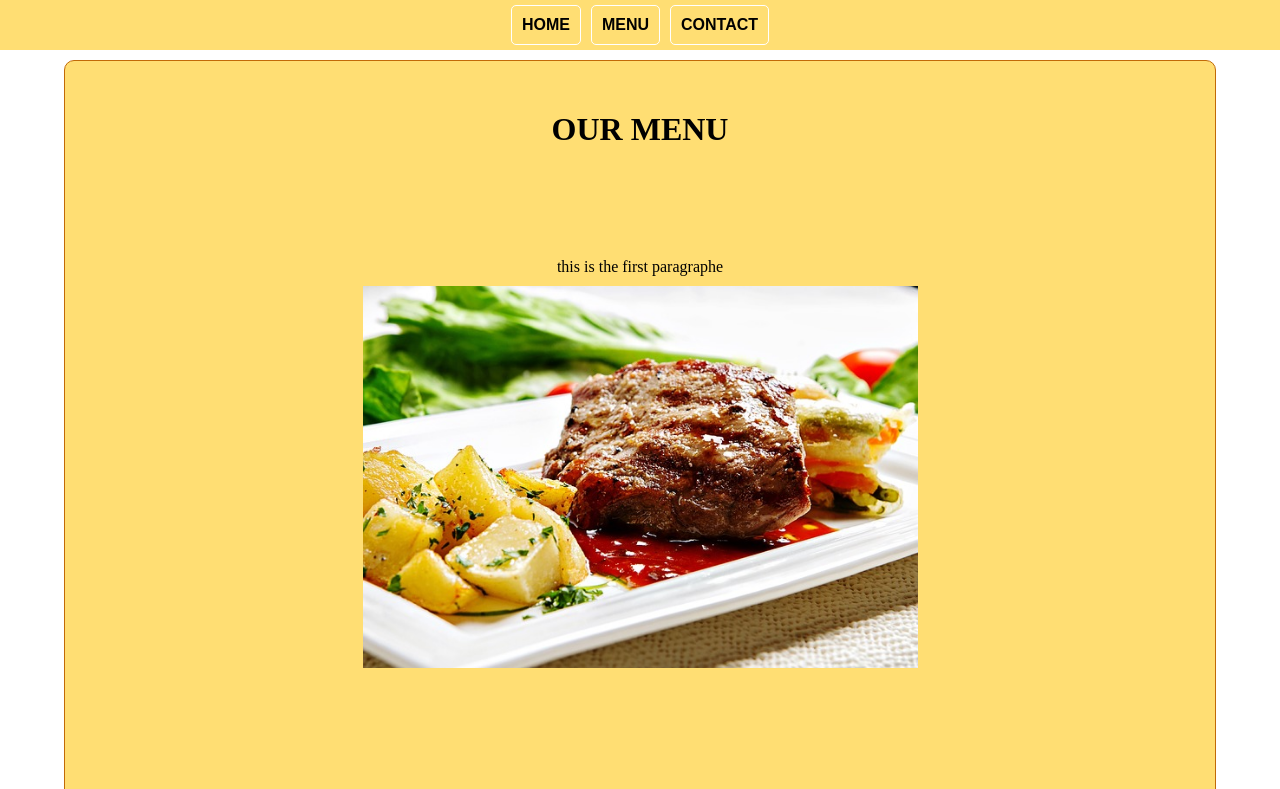
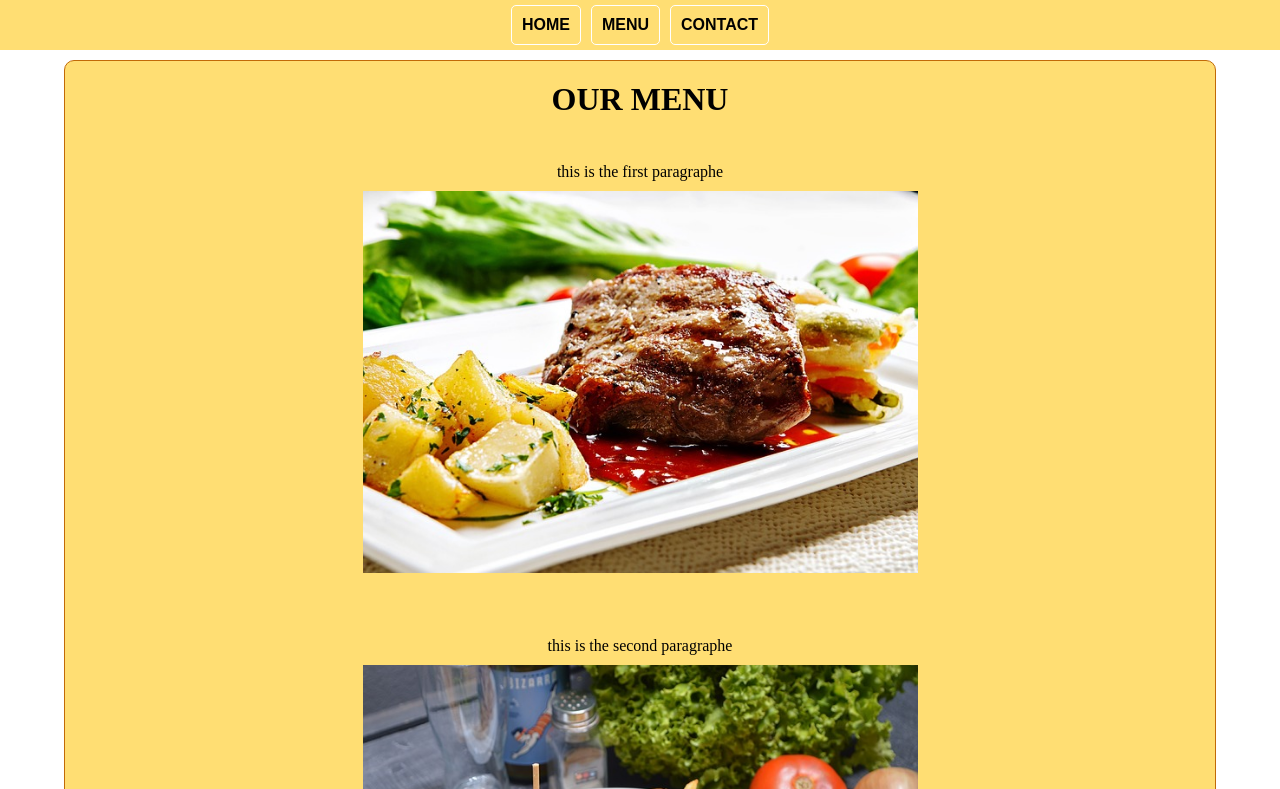
Before and after one commit to biroue10/restaurant, a website built with webpack: page dist/index.html in a window 1280 px wide. Both pictures are taken after a click on the item "MENU". Shown: the top 789 px of the page. Built offline with nearby package versions, Linux system fonts and the light colour scheme.

Commit message:
refactor my code

```diff
--- a/src/home.js
+++ b/src/home.js
@@ -8,7 +8,7 @@ function createhome(){
     const titre = document.createElement('h1')
     const div1 = document.createElement('div')
     const paradiv1 = document.createElement('p')
-    paradiv1.textContent='Beary\'s has the best porridge! The atmosphere and customer service make you feel like you are sitting in the middle of the woods, eating like a bear! This is exactly the kind of place that I like to return to again and again.'
+    paradiv1.textContent='Etiam dapibus eget felis eget dictum. Duis dictum facilisis urna, id ultricies nunc lobortis a. Fusce eget augue vitae enim blandit egestas. Donec sed elit enim. Quisque magna enim, interdum in velit quis, consequat hendrerit ex. Sed tincidunt velit congue aliquet eleifend. Curabitur ultricies, erat vitae commodo commodo, tellus nisl vulputate nunc, id elementum dolor augue a lacus. Sed risus magna, viverra ac ligula quis, lobortis commodo diam. Fusce id luctus erat, et dapibus tortor. Fusce ut purus ipsum. Nam dignissim sem sit amet odio sodales, id maximus massa fermentum. Sed elit ligula, rhoncus id sollicitudin id, scelerisque vel arcu. Donec felis neque, condimentum quis lobortis vitae, bibendum accumsan sapien.'
     const titre3 = document.createElement('h3')
     titre3.textContent='Who are we?'
     div1.append(titre3,paradiv1)
--- a/src/style.css
+++ b/src/style.css
@@ -91,14 +91,14 @@ ul li{
 .menu p {
     width: 50%;
     text-align: center;
-    margin: 50px;
-    padding-top: 10px;
-    padding-bottom: 10px;
+    margin: 20px;
+    padding-top: 5px;
+    padding-bottom: 5px;
     border-radius: 10px;
 }
 .home h1, .menu h1, .contact h1{
     text-transform: uppercase;
-    margin: 50px;
+    margin: 20px;
 }
 .home h3, .menu h3, .contact h3{
     text-transform: uppercase;
```
Also changed, not shown: dist/main.js.
